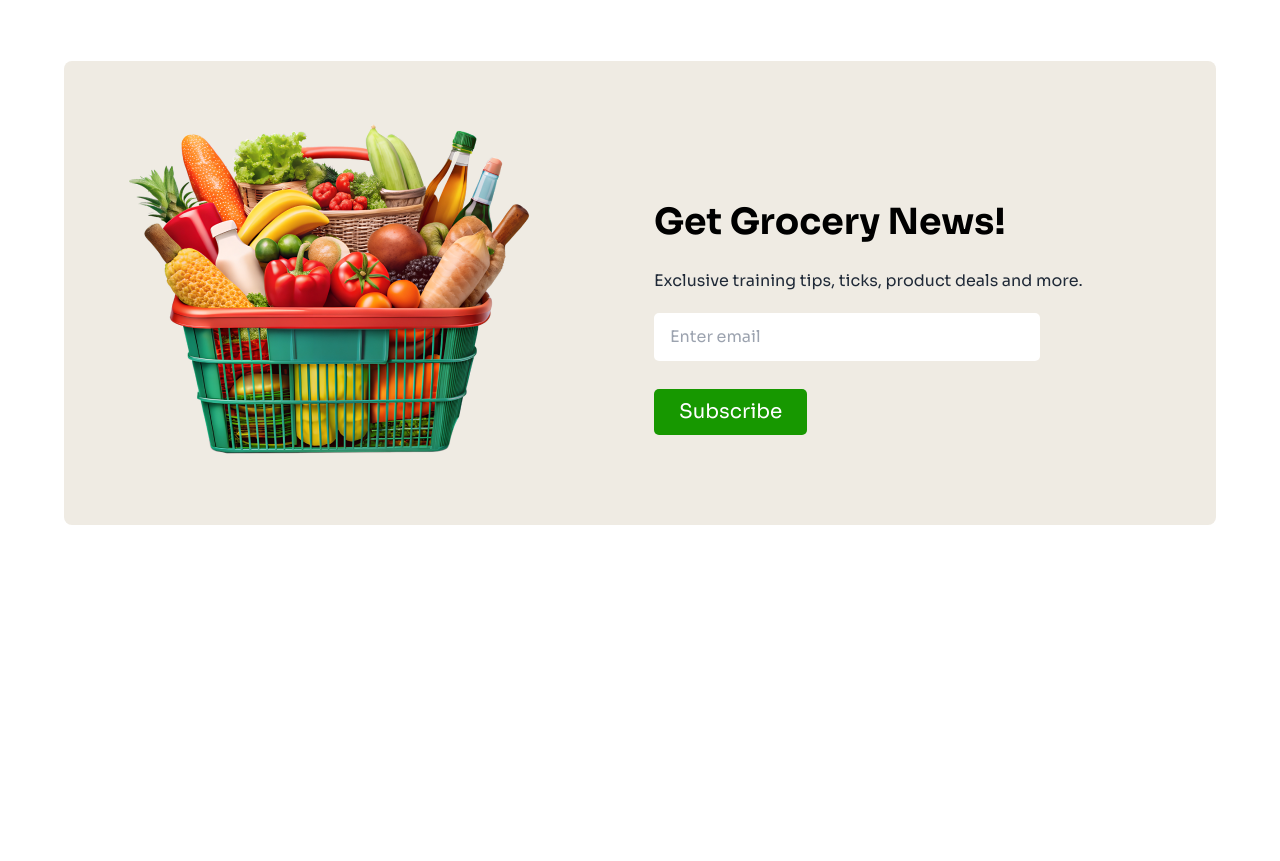
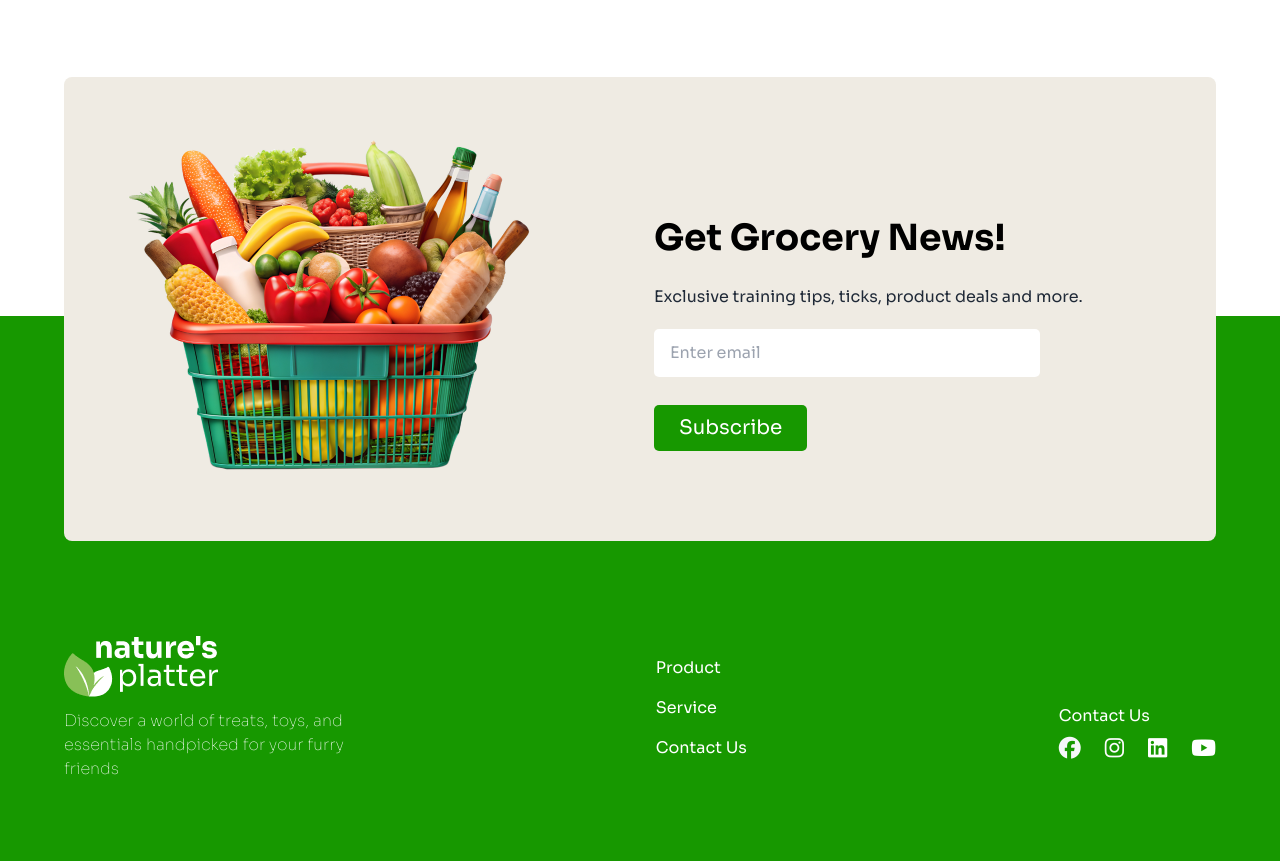
Before and after one commit to Md-Shakil-24/Nature-Platter-WebPage-B11-A3, a plain HTML site: page index.html in a window 1280 px wide. Shown: the part 2720-3581 px from the top of the page. Before the commit the page ends 3245 px from the top, so only its background shows below. Drawn offline with nearby package versions, Linux system fonts and the light colour scheme.

Commit message:
Footer2 Section Ok

```diff
--- a/index.html
+++ b/index.html
@@ -339,11 +339,12 @@
 
 <!-- Footer Section  -->
 
-<section class="mt-16">
+<section class="mt-[80px] mb-[-250px] relative lg:mb-[-225px]">
 
   <!-- Footer1 -->
-    <section class=" lg:max-w-screen-xl mx-auto">
-       <section class="rounded-[8px] bg-[#EFEBE3] flex flex-col gap-5 items-center mx-6  lg:flex-row lg:mx-16 lg:items-center lg:py-14 lg:pb-3">
+
+    <section class=" lg:max-w-screen-xl mx-auto ">
+      <section class="rounded-[8px] bg-[#EFEBE3] flex flex-col gap-5 items-center mx-6 pb-8  lg:flex-row lg:mx-16 lg:items-center lg:py-14 lg:pb-3">
 
             <div class="px-12 pt-8 pb-3 lg:pt-0 lg:p-12">
               <img src="c2-assets/vegetable-busket.png" alt="">
@@ -369,17 +370,46 @@
 
 
       </section>
+
     </section>
-
-  <!-- Footer2 -->
-
-    <section>
-
 
     </section>
 
 
+
+
+  <!-- Footer2 -->
+
+    <section class="bg-[#179800]">
+
+            <section class="  lg:max-w-screen-xl mx-auto">
+
+              <section class="text-white mx-6 pt-80 pb-12 flex flex-col gap-8 lg:mx-16 lg:pb-20 lg:flex-row justify-between">
+                  <div class="flex flex-col gap-3">
+                    <div><img src="c2-assets/logo-footer.png" alt=""></div>
+                    <p class="text-[16px] font-thin">Discover a world of treats, toys, and<br class="hidden lg:flex"> essentials handpicked for your furry<br class="hidden lg:flex"> friends</p>
+                  </div>
+
+                  <div class="flex flex-col gap-4 lg:self-center">
+                    <a href="">Product</a>
+                    <a href="">Service</a>
+                    <a href="">Contact Us</a>
+                  </div>
+
+                  <div class="flex flex-col gap-1 lg:self-end pb-4">
+                    <h2>Contact Us</h2>
+                  <div class="flex gap-6 text-[22px]">
+                    <a href=""><i class="fa-brands fa-facebook" style="color: #f6f7f9;"></i></a>
+                    <a href=""><i class="fa-brands fa-instagram" style="color: #fcfcfc;"></i></a>
+                    <a href=""><i class="fa-brands fa-linkedin" style="color: #ffffff;"></i></a>
+                    <a href=""><i class="fa-brands fa-youtube" style="color: #ffffff;"></i></a>
+                  </div>
+                </div>
                 </section>
+            </section>
+    </section>
+
+
 
   </body>
 
```
Lines whose indentation alone changed are shown as unchanged.
